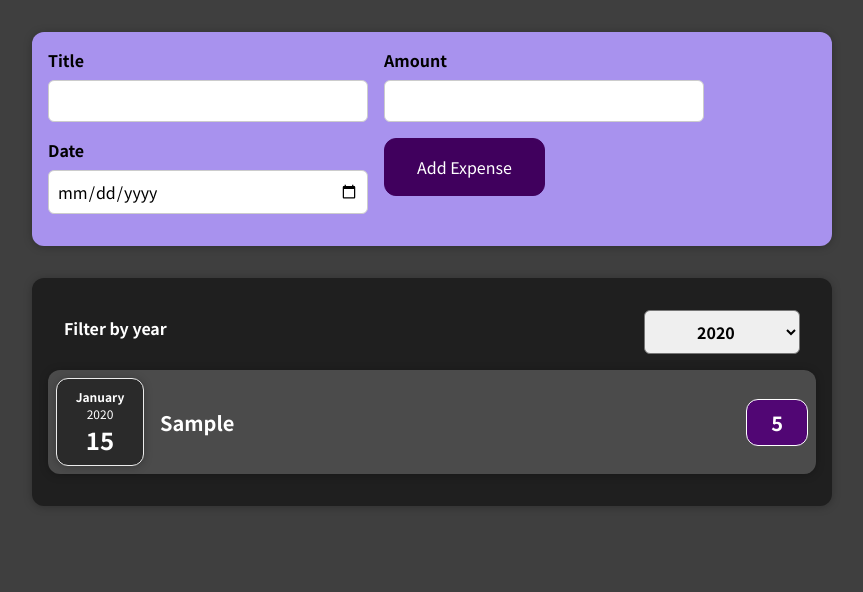
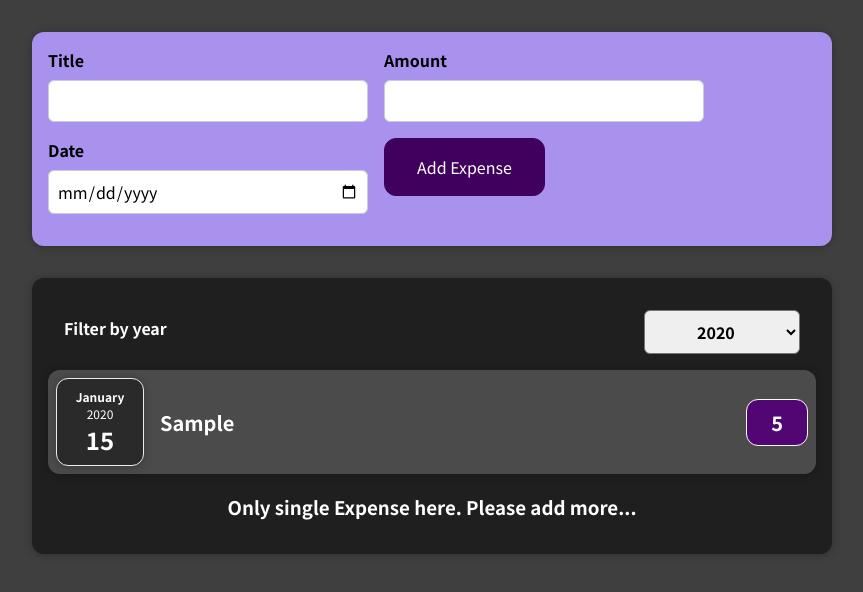
Before and after one commit to GeethasriIrudayasamy/Expense_Tracker_1, a React (Create React App) app: page / in a window 1280 px wide. Both pictures are taken after typing "Sample", "5", "2020-01-15" into the empty fields and a click on the button "Add Expense". Shown: the top 592 px of the page, without its empty margins (208-1071 px from the left). Built offline with nearby package versions, Linux system fonts and the light colour scheme.

Commit message:
new commit

```diff
--- a/src/Components/ExpenseDetails/Expenses.js
+++ b/src/Components/ExpenseDetails/Expenses.js
@@ -1,6 +1,6 @@
 import React, { useState } from "react";
 import Card from "../Card/Card";
-import ExpenseItem from "../ExpenseItem/ExpenseItem";
+import ExpenseList from "../ExpenseList/ExpenseList";
 import ExpensesFilter from "../ExpenseFilter/ExpenseFilter";
 
 const Expenses = (props) => {
@@ -19,26 +19,8 @@ const Expenses = (props) => {
             <ExpensesFilter
                 selected={filteredYear}
                 onChangeFilter={filterChangeHandler}
-            >
-                {filteredExpenses.map((data) => (
-                    <ExpenseItem
-                        key={data.id}
-                        date={data.date}
-                        title={data.title}
-                        location={data.location}
-                        amount={data.amount}
-                    ></ExpenseItem>
-                ))}
-            </ExpensesFilter>
-            {filteredExpenses.map((data) => (
-                <ExpenseItem
-                    key={data.id}
-                    date={data.date}
-                    title={data.title}
-                    location={data.location}
-                    amount={data.amount}
-                ></ExpenseItem>
-            ))}
+            />
+            <ExpenseList item={filteredExpenses} />
         </Card>
     );
 };
--- /dev/null
+++ b/src/Components/ExpenseList/ExpenseList.css
@@ -0,0 +1,9 @@
+#expense_list {
+    list-style: none;
+    padding: 0;
+}
+
+#expense_list__fallback {
+    text-align: center;
+    color: #fff;
+}
--- /dev/null
+++ b/src/Components/ExpenseList/ExpenseList.js
@@ -0,0 +1,32 @@
+import ExpenseItem from "../ExpenseItem/ExpenseItem";
+import "./ExpenseList.css";
+
+const ExpenseList = (props) => {
+    let expenseList = props.item.map((data) => (
+        <ExpenseItem
+            key={data.id}
+            date={data.date}
+            title={data.title}
+            location={data.location}
+            amount={data.amount}
+        ></ExpenseItem>
+    ));
+
+    if (props.item.length === 0) {
+        return <h3 id="expense_list__fallback">No Expense found</h3>;
+    }
+    if (props.item.length === 1) {
+        return (
+            <div>
+                {expenseList}
+                <h3 id="expense_list__fallback">
+                    Only single Expense here. Please add more...
+                </h3>
+            </div>
+        );
+    }
+
+    return <ul className="expense_list">{expenseList}</ul>;
+};
+
+export default ExpenseList;
```
